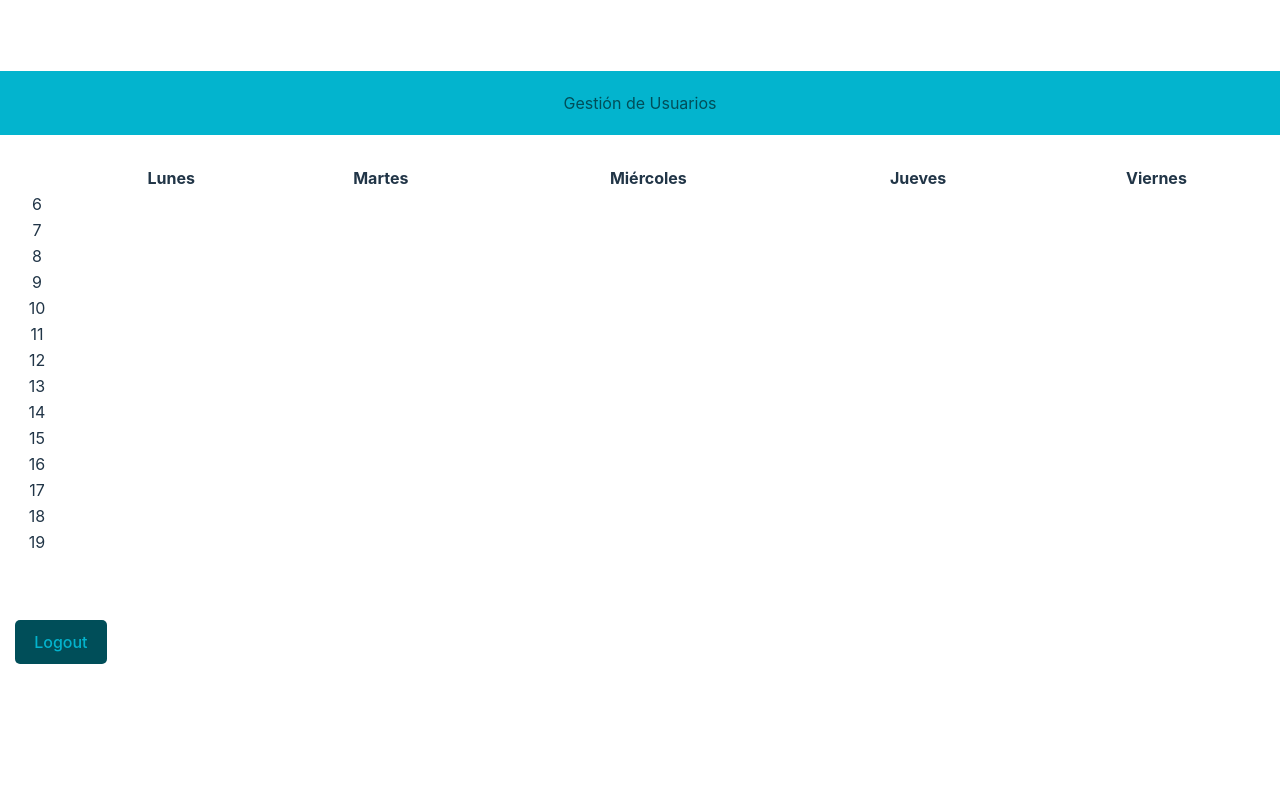
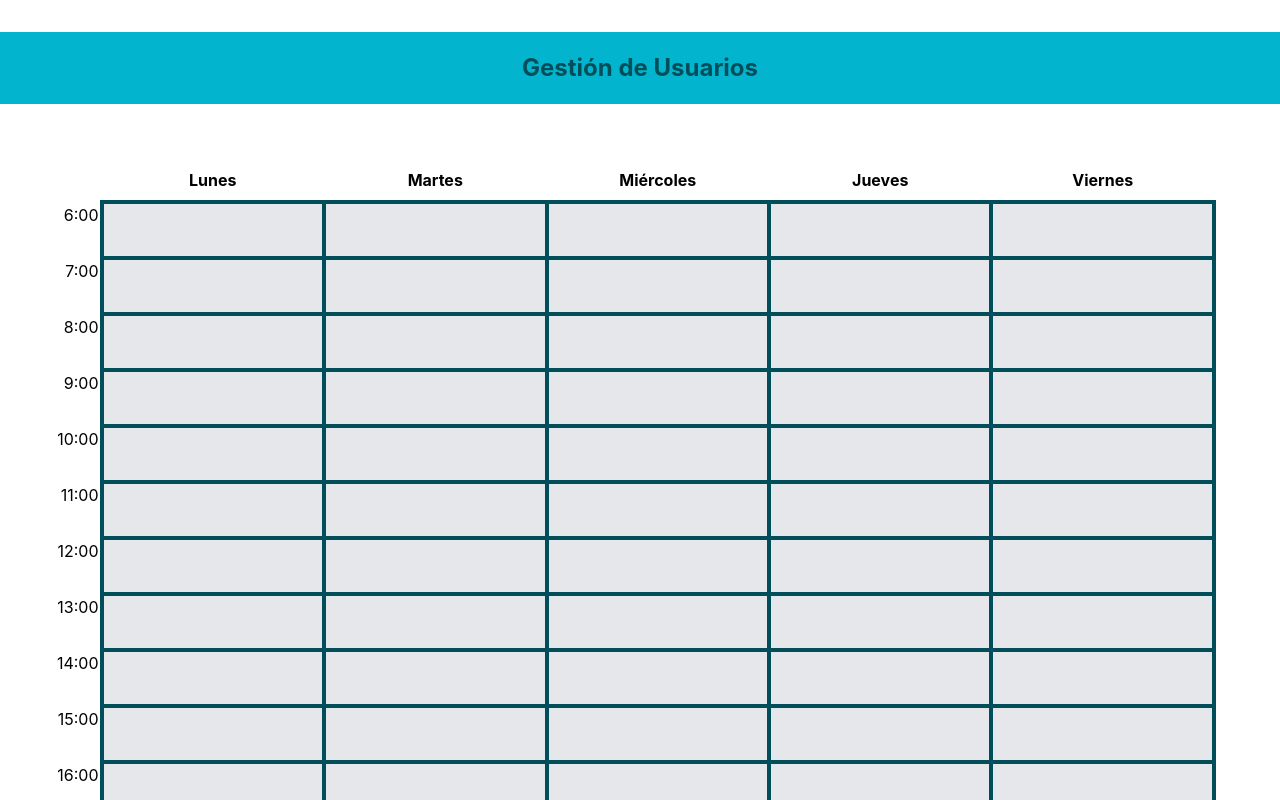
Before and after one commit to mateoavalose/EngineeringProject-III, a React (Vite) app: page / in a window 1280 px wide. Both pictures are taken after a click on the button "Login". Shown: the top 800 px of the page. Built offline with nearby package versions, Linux system fonts and the light colour scheme.

Commit message:
Fixed format and css with tailwind

```diff
--- a/src/App.css
+++ b/src/App.css
@@ -56,6 +56,7 @@
   text-decoration: underline;
 }
 .loggedIn {
+  background-color: #fff;
   display: grid;
   justify-content: center;
   width: 100vw;
@@ -147,15 +148,3 @@
 .signup-form a:hover {
   text-decoration: underline;
 }
-
-/*--------------------------------------------------------------------------------*/
-/* Schedule CSS */
-.schedule {
-  display: grid;
-  justify-content: center;
-  margin-bottom: 50px;
-  width: 100vw;
-}
-.schedule-table {
-  width: 100vw;
-}
--- a/src/Components/LogIn-SignUp/LogIn.jsx
+++ b/src/Components/LogIn-SignUp/LogIn.jsx
@@ -14,7 +14,6 @@ export const LogIn = () => {
         <div className="access">
             {isLoggedIn ? (
                 <div className="loggedIn">
-                    <h2>Gestión de Usuarios</h2>
                     <Schedule />
                     <button onClick={handleLogout}>Logout</button>
                 </div>
--- a/src/assets/ScheduleManagement/Schedule.jsx
+++ b/src/assets/ScheduleManagement/Schedule.jsx
@@ -4,29 +4,28 @@ export const Schedule = () => {
     const hours = Array.from({ length: 14 }, (_, i) => i + 6);
 
   return (
-    <div className="schedule">
-      <table className="schedule-table">
+    <div className="flex flex-col justify-center mb-12 w-[100vw]">
+      <h2 className="w-[100%] text-2xl font-bold text-[#004E59]">Gestión de Usuarios</h2>
+      <table className="table-auto border-collapse w-[95%]">
         <thead>
           <tr>
-            <th></th>
-            <th>Lunes</th>
-            <th>Martes</th>
-            <th>Miércoles</th>
-            <th>Jueves</th>
-            <th>Viernes</th>
+            <th className="p-2 max-w-[100px]"><div className="min-h-[50px]"></div></th>
+            <th className="p-2 max-w-[100px]"><div className="min-h-[50px] text-black flex items-end justify-center">Lunes</div></th>
+            <th className="p-2 max-w-[100px]"><div className="min-h-[50px] text-black flex items-end justify-center">Martes</div></th>
+            <th className="p-2 max-w-[100px]"><div className="min-h-[50px] text-black flex items-end justify-center">Miércoles</div></th>
+            <th className="p-2 max-w-[100px]"><div className="min-h-[50px] text-black flex items-end justify-center">Jueves</div></th>
+            <th className="p-2 max-w-[100px]"><div className="min-h-[50px] text-black flex items-end justify-center">Viernes</div></th>
           </tr>
         </thead>
         <tbody>
           {hours.map((hour) => (
             <tr key={hour}>
-              <td >{hour}</td>
-              <td></td>
-              <td></td>
-              <td>
-
-              </td>
-              <td></td>
-              <td></td>
+              <td className="text-black text-right align-text-top">{hour}:00</td>
+              <td className="bg-gray-200 border-4 border-[#004E59] min-w-[100px]"><div className="min-h-[50px] text-black"></div></td>
+              <td className="bg-gray-200 border-4 border-[#004E59] min-w-[100px]"><div className="min-h-[50px] text-black"></div></td>
+              <td className="bg-gray-200 border-4 border-[#004E59] min-w-[100px]"><div className="min-h-[50px] text-black"></div></td>
+              <td className="bg-gray-200 border-4 border-[#004E59] min-w-[100px]"><div className="min-h-[50px] text-black"></div></td>
+              <td className="bg-gray-200 border-4 border-[#004E59] min-w-[100px]"><div className="min-h-[50px] text-black"></div></td>
             </tr>
           ))}
         </tbody>
```
